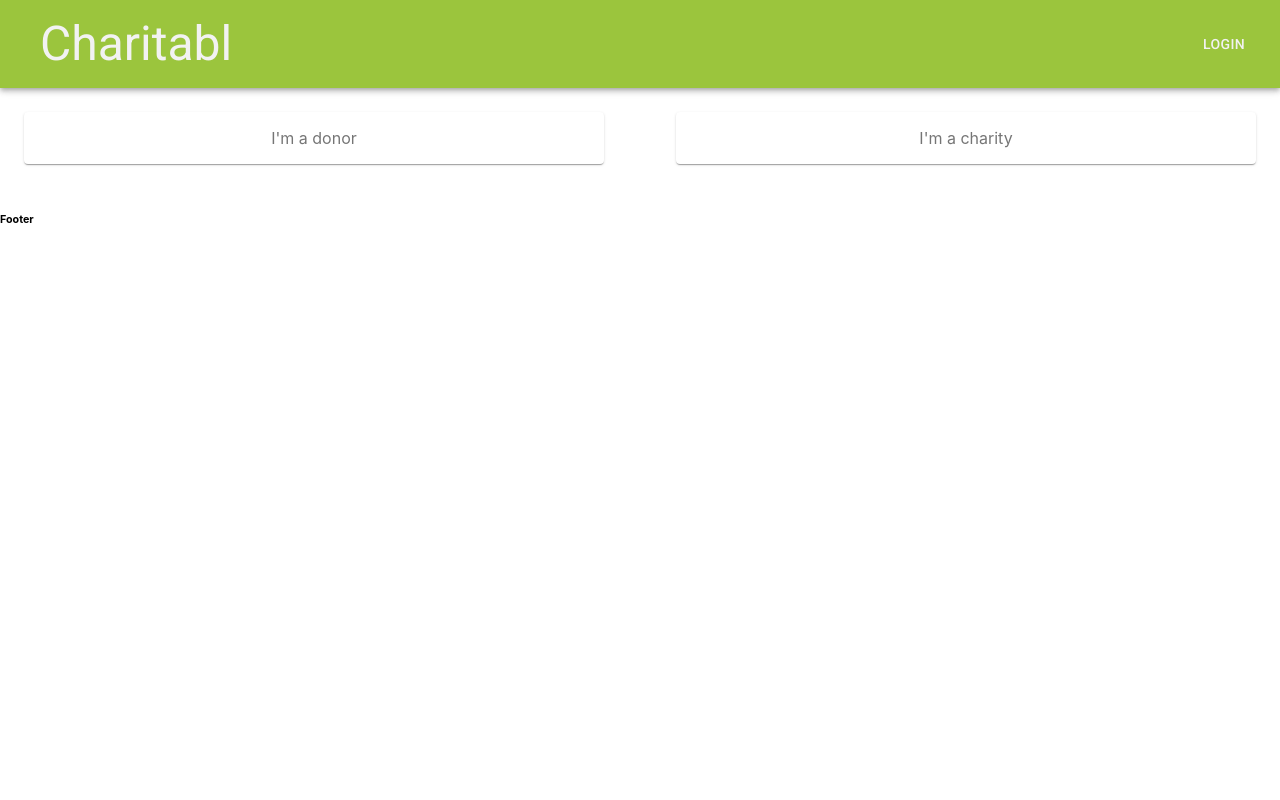
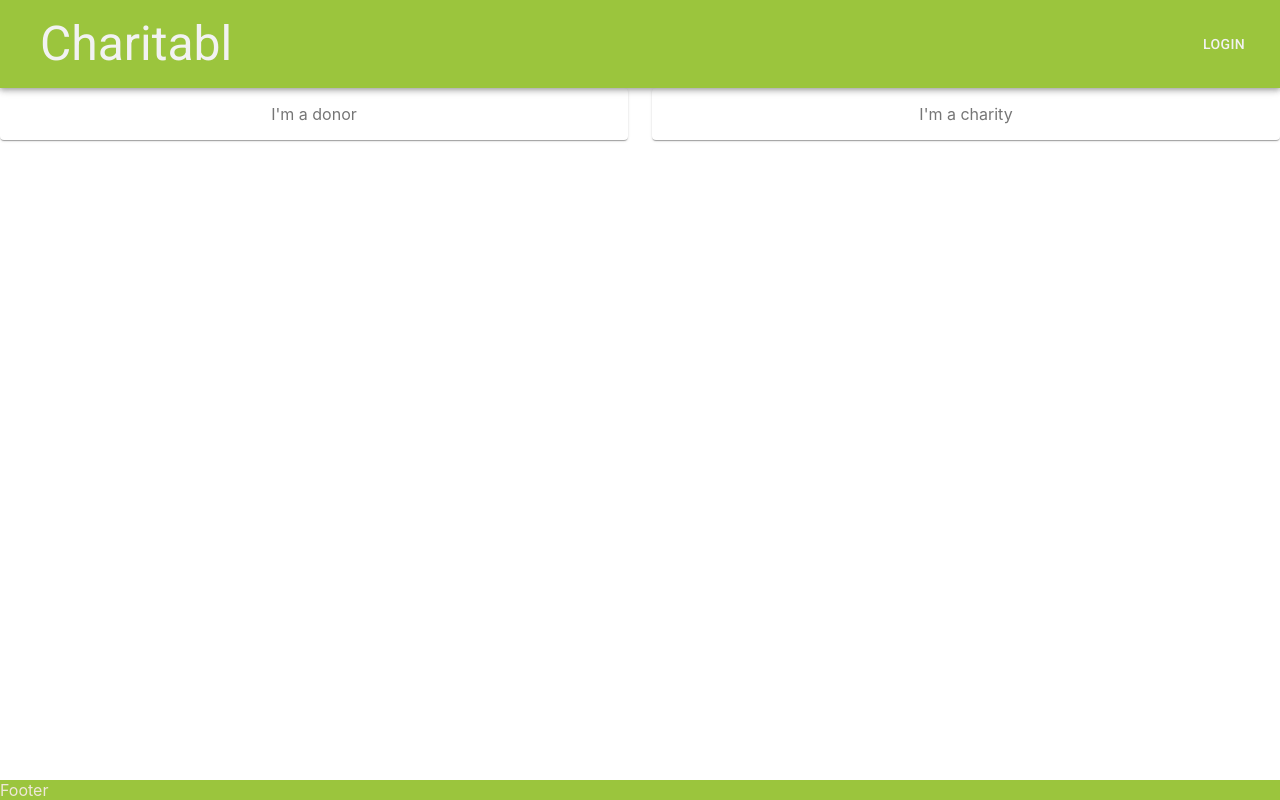
Before and after one commit to RandomHilarity/charitabl, a React (Create React App) app: page / in a window 1280 px wide. Built offline with nearby package versions, Linux system fonts and the light colour scheme.

Commit message:
restructured css file tree

```diff
--- a/src/App.js
+++ b/src/App.js
@@ -1,5 +1,5 @@
 import React from 'react';
-import './App.css';
+import './components/styles/App.css';
 import Landing from "./components/landing"
 import Header from "./components/layouts/header"
 import Footer from "./components/layouts/footer"
--- a/src/components/landing.js
+++ b/src/components/landing.js
@@ -10,7 +10,6 @@ const useStyles = makeStyles(theme => ({
   },
   paper: {
     padding: theme.spacing(2),
-    margin: theme.spacing(3),
     textAlign: 'center',
     color: theme.palette.text.secondary,
   },
--- a/src/components/layouts/footer.js
+++ b/src/components/layouts/footer.js
@@ -1,6 +1,6 @@
 import React from 'react'
 
 export default props =>
-  <h6>
+  <footer class="footer green">
     Footer
-  </h6>
+  </footer>
--- a/src/App.css
+++ b/src/components/styles/App.css
@@ -2,23 +2,11 @@
   text-align: center;
 }
 
-.App-logo {
-  height: 40vmin;
-}
-
-.App-header {
-  background-color: #282c34;
-  min-height: 100vh;
-  display: flex;
-  flex-direction: column;
-  align-items: center;
-  justify-content: center;
-  font-size: calc(10px + 2vmin);
-  color: white;
-}
-
-.App-link {
-  color: #09d3ac;
+.footer {
+  position: absolute;
+  left: 0;
+  bottom: 0;
+  right: 0;
 }
 
 /* Colours */
--- a/src/index.js
+++ b/src/index.js
@@ -1,7 +1,7 @@
 import React from 'react';
 import ReactDOM from 'react-dom';
 
-import './index.css';
+import './components/styles/index.css';
 
 import App from './App';
 import * as serviceWorker from './serviceWorker';
```
Also changed, not shown: src/components/styles/index.css (renamed from src/index.css).
